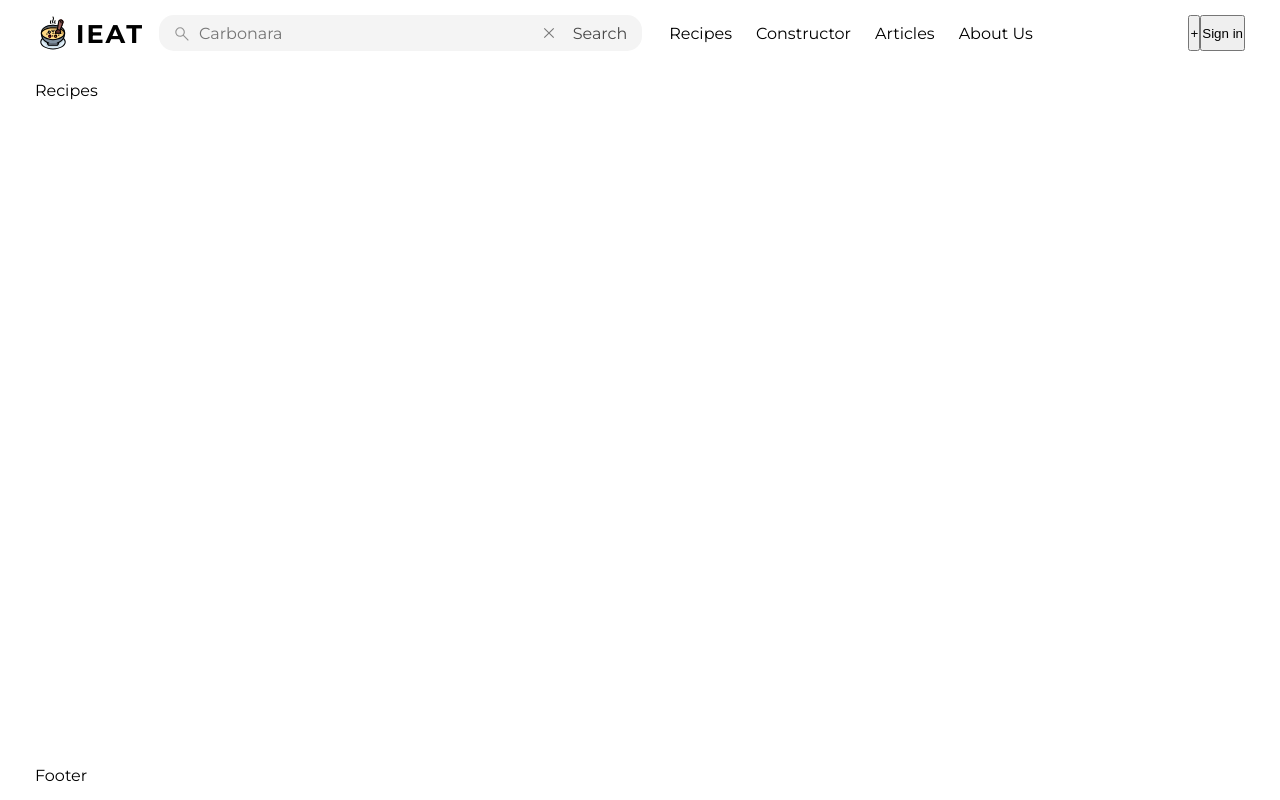
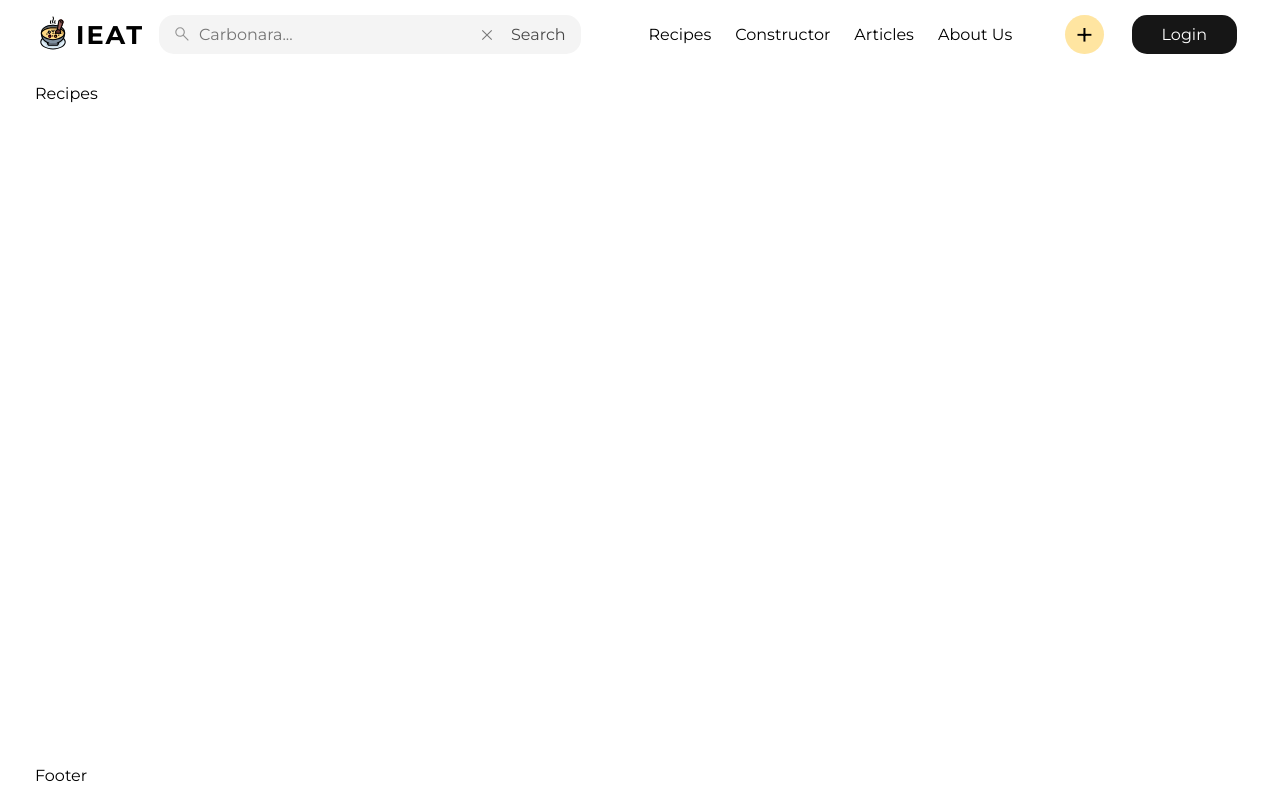
Before and after one commit to KohnoA/rs-clone, a React (Create React App) app: page / in a window 1280 px wide. Built offline with nearby package versions, Linux system fonts and the light colour scheme.

Commit message:
feat: create login button

```diff
--- /dev/null
+++ b/src/components/Button/Button.module.scss
@@ -0,0 +1,22 @@
+.button {
+  padding: 10px 30px;
+  margin: 0 .5rem;
+
+  font: inherit;
+  font-weight: 500;
+  color: white;
+
+  background-color: rgb(22, 22, 22);
+  border: none;
+  border-radius: 15px;
+  transition: .2s;
+
+  &:hover {
+    cursor: pointer;
+    background-color: #c9532f;
+  }
+
+  &:active {
+    background-color: #92442d;
+  }
+}
--- /dev/null
+++ b/src/components/Button/Button.tsx
@@ -0,0 +1,13 @@
+import styles from './Button.module.scss'
+
+interface IButton {
+  text: string
+}
+
+function Button({ text }: IButton) {
+  return (
+    <button className={ styles.button }> { text } </button>
+  )
+}
+
+export default Button
--- a/src/components/Header/Header.module.scss
+++ b/src/components/Header/Header.module.scss
@@ -1,4 +1,26 @@
 .header {
   display: flex;
   justify-content: space-between;
+
+  &__add {
+    margin: 0 20px 0 0;
+    padding: 0 10px;
+
+    font: inherit;
+    font-size: 2rem;
+
+    background-color: #ffe5a1;
+    border: none;
+    border-radius: 50%;
+    transition: .2s;
+
+    &:hover {
+      cursor: pointer;
+      background-color: #ead296;
+    }
+
+    &:active {
+      background-color: #d7c18b;
+    }
+  }
 }
--- a/src/components/Header/Header.tsx
+++ b/src/components/Header/Header.tsx
@@ -2,6 +2,7 @@ import styles from './Header.module.scss'
 import Navigation from '../Navigation/Navigation'
 import Search from '../Search/Search'
 import Logo from '../Logo/Logo'
+import Button from '../Button/Button'
 
 function Header() {
   return (
@@ -12,9 +13,8 @@ function Header() {
       <Search />
       <Navigation />
 
-      <button>+</button>
-
-      <button>Sign in</button>
+      <button className={ styles.header__add }>+</button>
+      <Button text="Login"/>
     </div>
   )
 }
--- a/src/components/Navigation/Navigation.module.scss
+++ b/src/components/Navigation/Navigation.module.scss
@@ -1,6 +1,7 @@
 .navigation {
   flex-grow: 1;
   display: flex;
+  justify-content: center;
 
   &__item {
     padding: 0 12px;
--- a/src/components/Search/Search.tsx
+++ b/src/components/Search/Search.tsx
@@ -15,7 +15,7 @@ function Search() {
       <input
         className={ styles.search__input }
         type="text"
-        placeholder="Carbonara"
+        placeholder="Carbonara..."
       />
 
       <span className={ styles.search__clean }></span>
```
